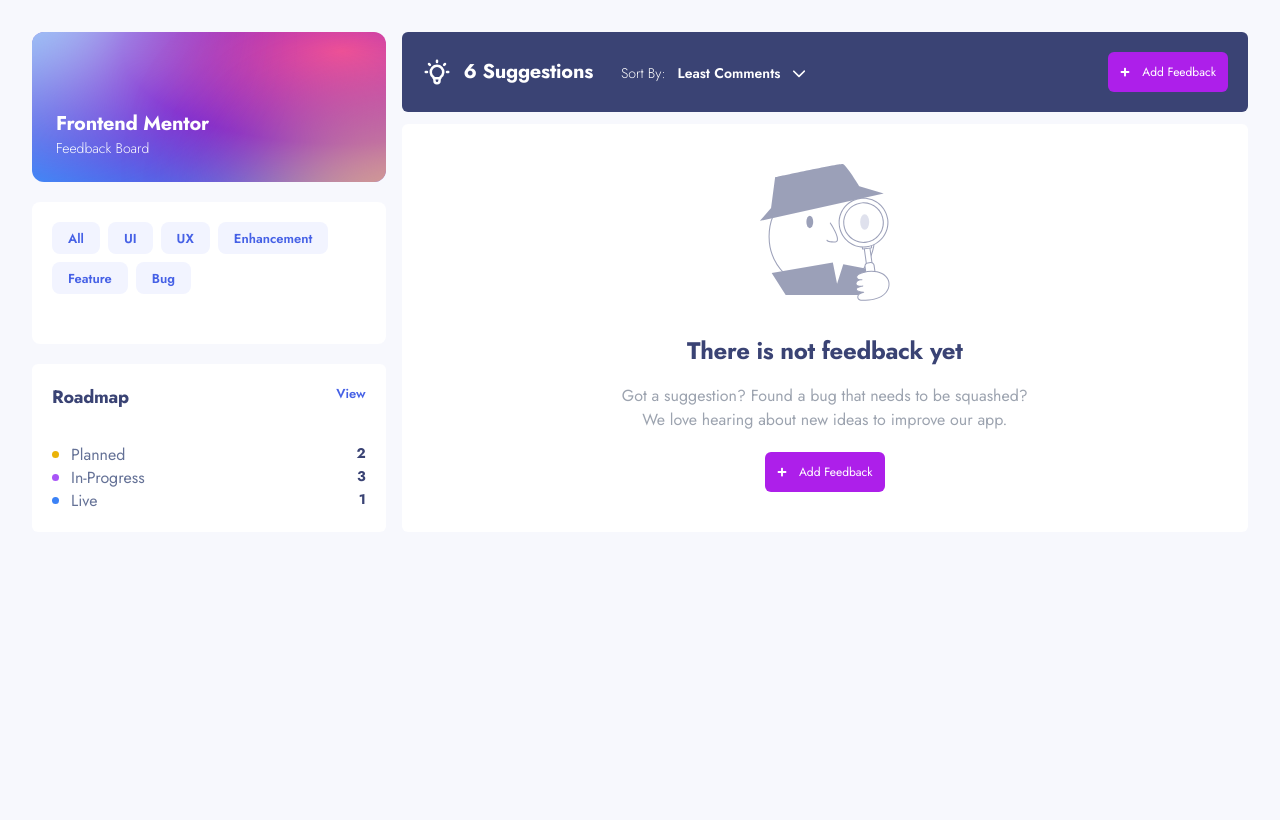
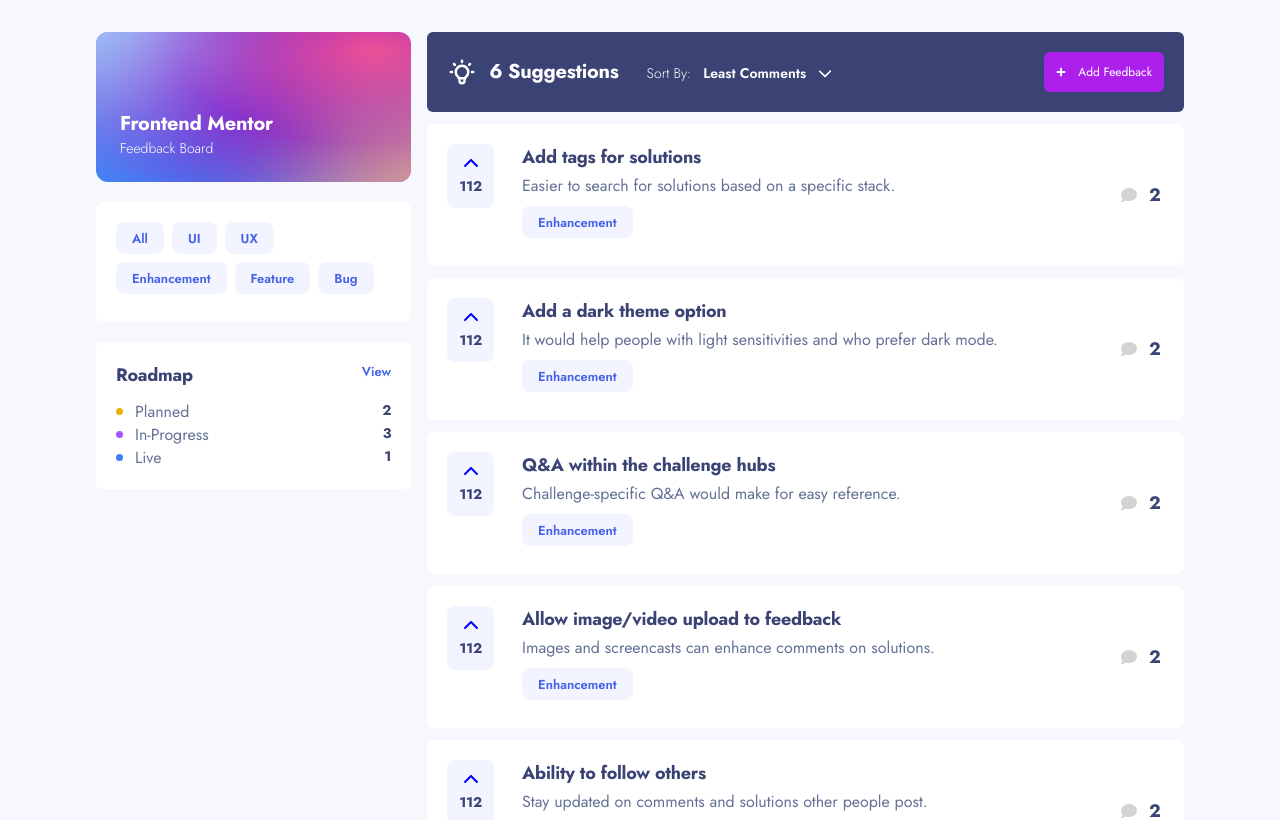
Before and after one commit to parthmanhas/frontend-mentor-monorepo, a Next.js app in the folder apps/product-feedback-app/: page /feedback/all in a window 1280 px wide. Shown: the top 820 px of the page. Built offline with nearby package versions, Linux system fonts and the light colour scheme.

Commit message:
fixed some visual bugs

```diff
--- a/apps/product-feedback-app/app/components/LogoMobile.tsx
+++ b/apps/product-feedback-app/app/components/LogoMobile.tsx
@@ -27,7 +27,7 @@
             </div>
             {/* {drawerOpen && } */}
 
-            <div className={clsx({"fixed flex w-full translate-x-full transition-all": true, "translate-x-0" : drawerOpen})}>
+            <div className={clsx({ "fixed flex w-full transition-all z-10 h-full": true, "translate-x-0": drawerOpen, "translate-x-full": !drawerOpen })}>
                 <div className={clsx("bg-black flex-[0.25] h-[full] transition-all", drawerOpen && "opacity-50")}></div>
                 <div className="flex-[0.75] p-5 bg-zircon-50 ">
                     <Tags className="mb-5" />
--- a/apps/product-feedback-app/app/components/NavbarDesktop.tsx
+++ b/apps/product-feedback-app/app/components/NavbarDesktop.tsx
@@ -5,7 +5,7 @@
 export default function NavbarDesktop({ className }: { className: string }) {
     return <div className={`flex flex-col ${className}`}>
         <LogoDesktop className="mb-5" />
-        <Tags className="mb-5 grow" />
-        <Roadmap className="grow" />
+        <Tags className="mb-5" />
+        <Roadmap />
     </div>
 }
--- a/apps/product-feedback-app/app/feedback/all/page.tsx
+++ b/apps/product-feedback-app/app/feedback/all/page.tsx
@@ -22,15 +22,15 @@
         {heading: 'Preview images not loading', description: 'Challenge preview images are missing when you apply a filter.'},
     ]
     return (
-        <div className="md:p-8">
+        <div className="md:p-8 max-w-6xl">
             {isMobile && <NavbarMobile />}
             {isTab && <NavbarTab />}
             <div className="grid grid-cols-10 gap-4 overflow-y-auto no-scrollbar">
                 {isDesktop && <NavbarDesktop className="w-full col-span-3" />}
                 <div className="w-full col-span-10 md:mt-5 lg:mt-0 lg:col-span-7">
                     <SuggestionsBar />
-                    <Empty />
-                    {/* {suggestions.map((suggestion, index) => <SuggestionsCard key={index} heading={suggestion.heading} description={suggestion.description} className="m-5 md:m-0 md:mt-3"/>)} */}
+                    {/* <Empty /> */}
+                    {suggestions.map((suggestion, index) => <SuggestionsCard key={index} heading={suggestion.heading} description={suggestion.description} className="m-5 md:m-0 md:mt-3"/>)}
                 </div>
             </div>
         </div>
--- a/apps/product-feedback-app/app/feedback/new/page.tsx
+++ b/apps/product-feedback-app/app/feedback/new/page.tsx
@@ -3,7 +3,9 @@
 import { FaCheck, FaPlus, FaChevronLeft } from 'react-icons/fa';
 
 export default function Page() {
-    return <div className="m-5">
+    return (
+        <div className="m-5 flex justify-center">
+            <div className="max-w-lg">
                 <Button className="mb-8" variant="none">
                     <div className="flex items-center">
                         <FaChevronLeft color="blue" className="mr-2" />
@@ -34,4 +36,6 @@
                     <Button className="w-full text-white semibold py-3" variant="east-bay"><span className="w-full">Cancel</span></Button>
                 </div>
             </div>
+        </div>
+    )
 }
--- a/apps/product-feedback-app/app/layout.tsx
+++ b/apps/product-feedback-app/app/layout.tsx
@@ -14,7 +14,7 @@
 }>) {
   return (
     <html lang="en">
-      <body className={`${jost.className} bg-white-lilac-50 text-white h-screen w-screen`}>{children}</body>
+      <body className={`${jost.className} bg-white-lilac-50 text-white h-screen w-screen flex justify-center`}>{children}</body>
     </html>
   );
 }
```
Lines whose indentation alone changed are shown as unchanged.
